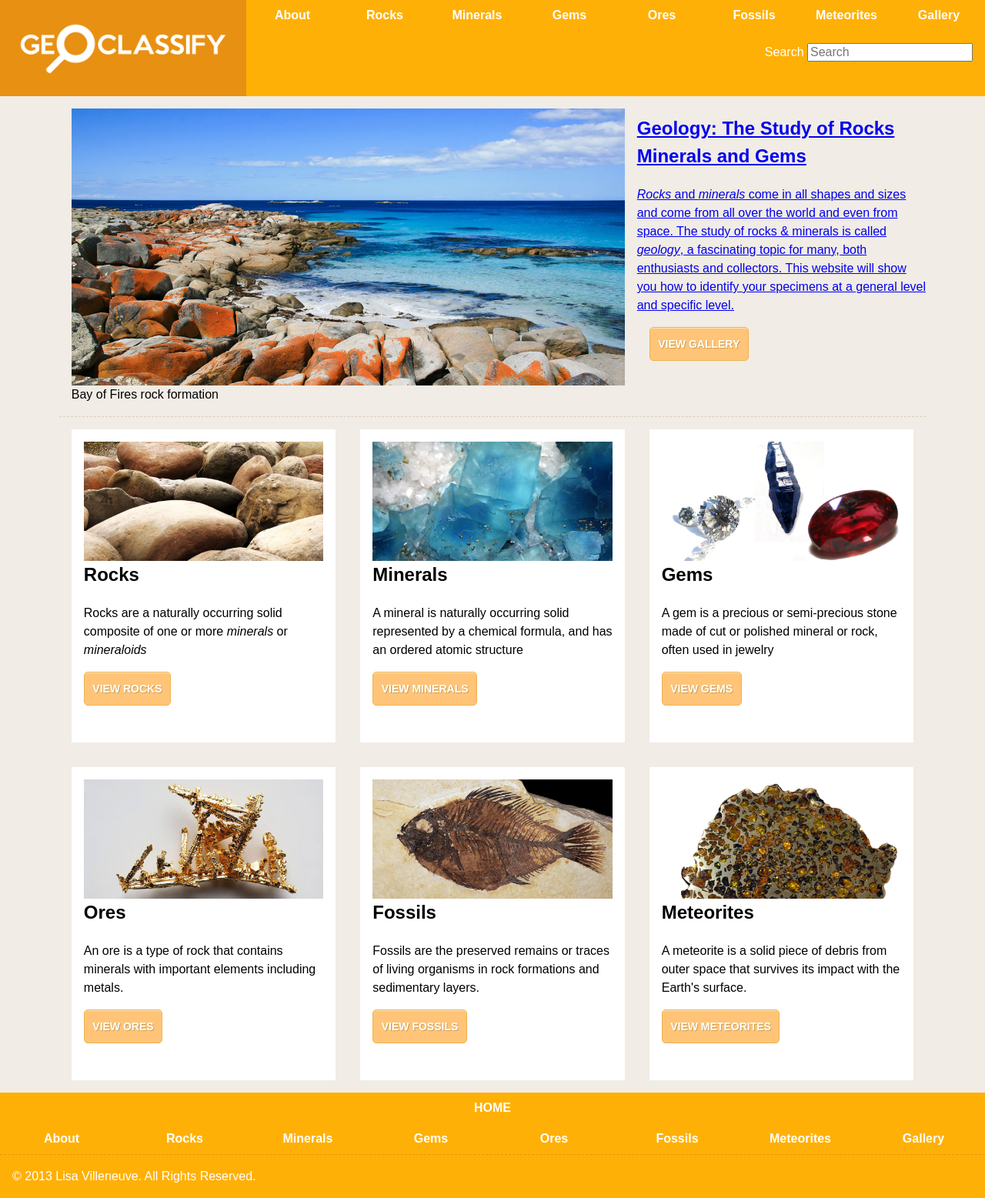
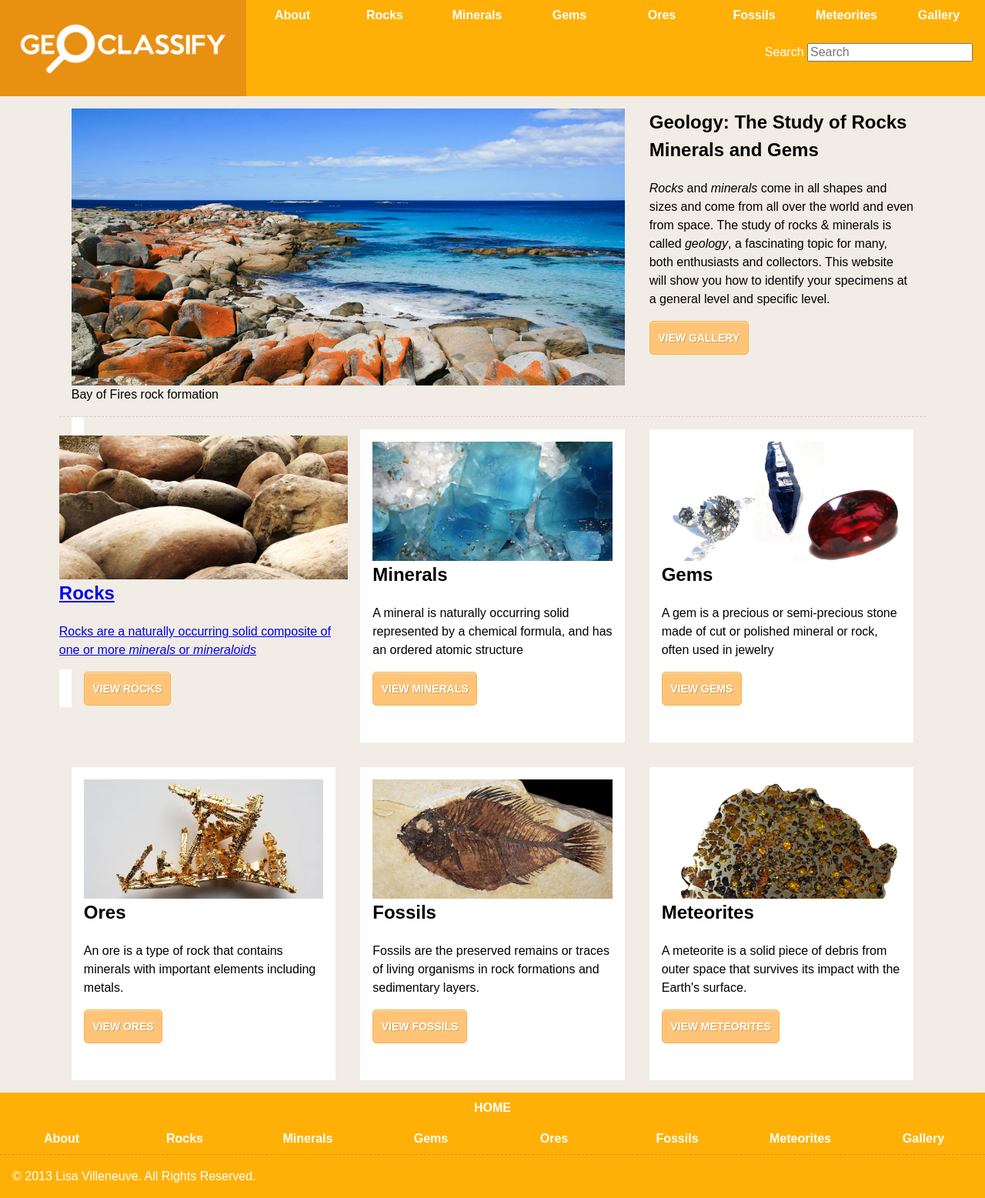
Before and after one commit to Lisa-Villeneuve/large-data-site, a Jekyll site: the page built from index.html, in a window 1280 px wide. Shown: the whole page at 77% size. Built offline with Jekyll 4.4.1, drawn with Linux system fonts in a browser that asks for light colours; Markdown is read by kramdown in place of the engine named in the settings.

Commit message:
added link

```diff
--- a/index.html
+++ b/index.html
@@ -12,22 +12,22 @@ meta: Home for learning about rocks, minerals, gems etc
 			</figure>
 		</div>
 		<div class="unit unit-s-1 unit-m-1 unit-l-1-3">
-			<a href="{{site.baseurl}}/gallery/rock/" class="unit-spacer">
+			<div class="unit-spacer">
 				<h2>Geology: The Study of Rocks Minerals and Gems</h2>
 				<p><em>Rocks</em> and <em>minerals</em> come in all shapes and sizes and come from all over the world and even from space. The study of rocks & minerals is called <em>geology</em>, a fascinating topic for many, both enthusiasts and collectors. This website will show you how to identify your specimens at a general level and specific level.</p>
 				<a href="{{site.baseurl}}/gallery/rock/" class="button-1">VIEW GALLERY</a>
-			</a>
+			</div>
 		</div>
 	</main>
 
 	<div role="subnavigation" id="subnavigation" class="grid section-2">
 		<div class="unit unit-s-1 unit-m-1-2 unit-l-1-3">
-			<div class="unit-spacer-2">
+			<a href="{{site.baseurl}}/rocks/" class="unit-spacer-2">
 				<img src="{{site.baseurl}}/img/rocks.jpg" class="flex-img" alt="Photo of rocks">
 				<h2>Rocks</h2>
 				<p>Rocks are a naturally occurring solid composite of one or more <em>minerals</em> or <em>mineraloids</em></p>
 				<a href="{{site.baseurl}}/rocks/" class="button-1">VIEW ROCKS</a>
-			</div>
+			</a>
 		</div>
 		<div class="unit unit-s-1 unit-m-1-2 unit-l-1-3">
 			<div class="unit-spacer-2">
```
